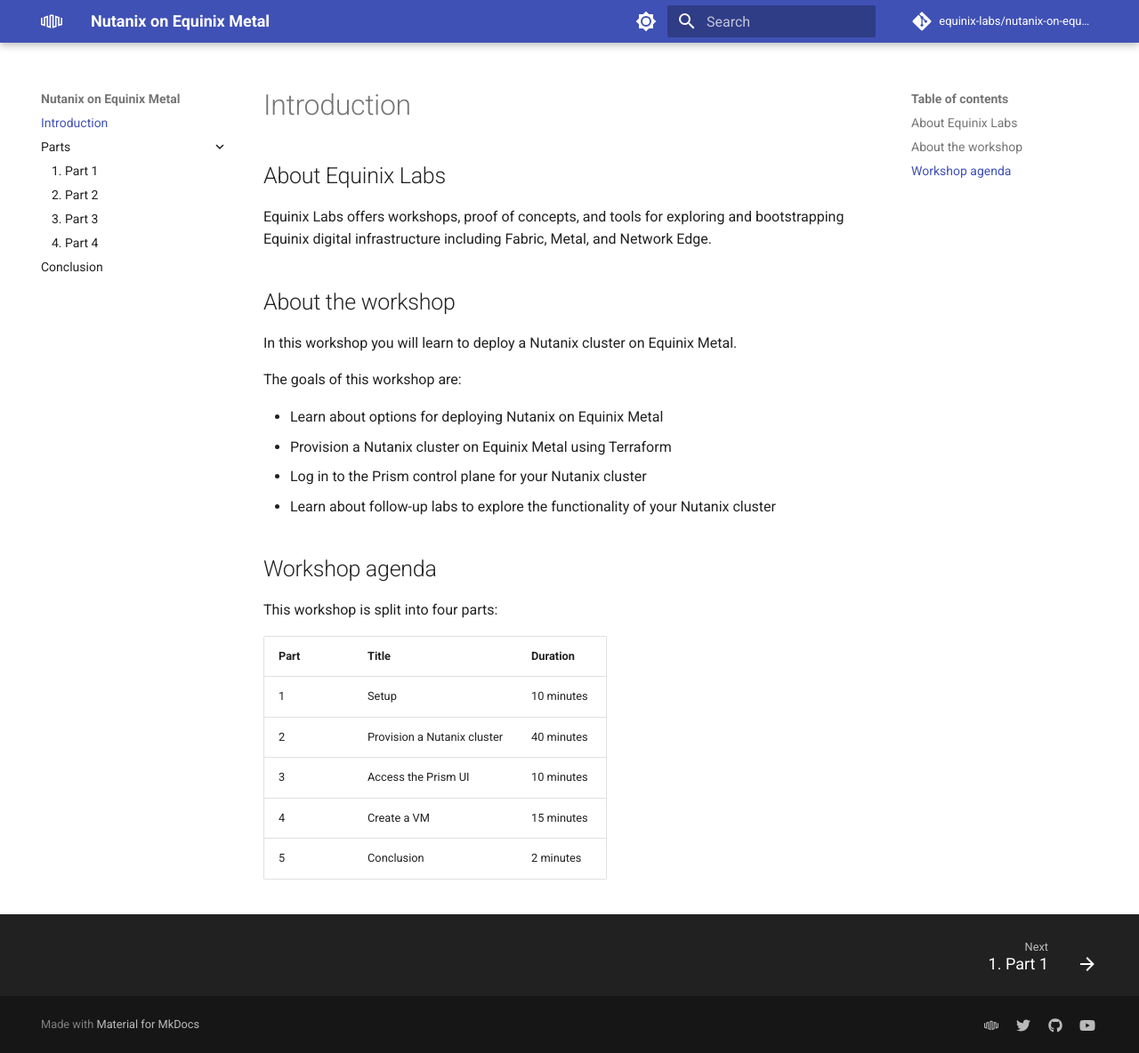
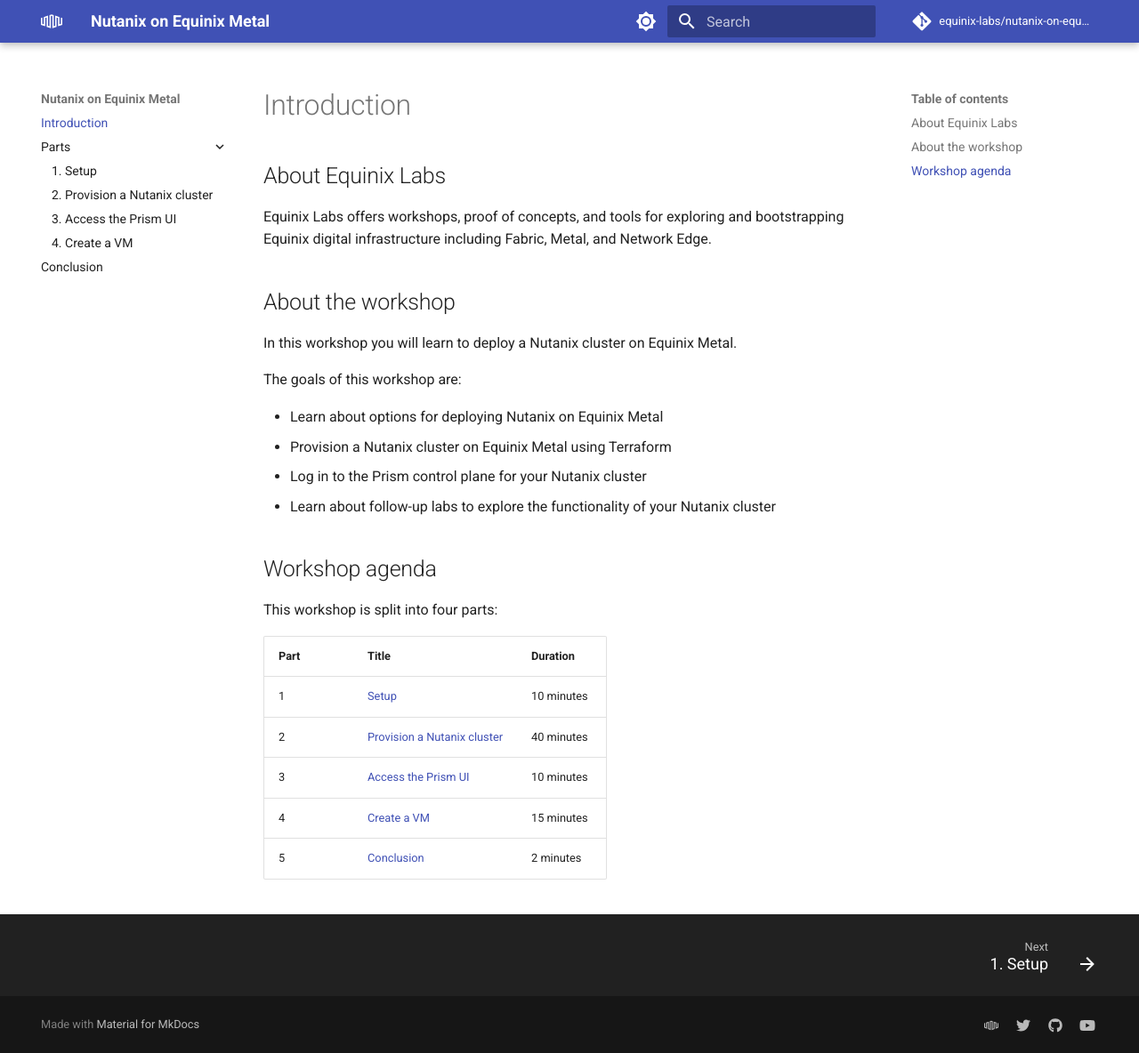
Before and after one commit to equinix-labs/equinix-labs-metal-nutanix-cluster, an MkDocs documentation site: the page built from docs/index.md, in a window 1280 px wide and 1184 px high. Shown: the whole window at 89% size. Built offline with MkDocs 1.6.1 and Material for MkDocs 9.7.7, drawn with Linux system fonts in a browser that asks for light colours; comment, search, counter and statistics services are not loaded.

Commit message:
fix: use page titles for nav, make ToC clickable

```diff
--- a/docs/index.md
+++ b/docs/index.md
@@ -25,8 +25,8 @@
 
 | Part | Title | Duration |
 | - | - | - |
-| 1 | Setup | 10 minutes |
-| 2 | Provision a Nutanix cluster | 40 minutes |
-| 3 | Access the Prism UI | 10 minutes |
-| 4 | Create a VM | 15 minutes |
-| 5 | Conclusion | 2 minutes |
+| 1 | [Setup](parts/setup.md) | 10 minutes |
+| 2 | [Provision a Nutanix cluster](parts/provision_nutanix_cluster.md) | 40 minutes |
+| 3 | [Access the Prism UI](parts/access_prism_ui.md) | 10 minutes |
+| 4 | [Create a VM](parts/create_a_vm.md) | 15 minutes |
+| 5 | [Conclusion](parts/conclusion.md) | 2 minutes |
--- a/mkdocs.yml
+++ b/mkdocs.yml
@@ -11,10 +11,10 @@
   - Introduction: index.md
 
   - Parts:
-      - 1. Part 1: parts/part1.md
-      - 2. Part 2: parts/part2.md
-      - 3. Part 3: parts/part3.md
-      - 4. Part 4: parts/part4.md
+      - 1. Setup: parts/setup.md
+      - 2. Provision a Nutanix cluster: parts/provision_nutanix_cluster.md
+      - 3. Access the Prism UI: parts/access_prism_ui.md
+      - 4. Create a VM: parts/create_a_vm.md
 
   - Conclusion: parts/conclusion.md
 
```
Also changed, not shown: docs/parts/access_prism_ui.md (renamed from docs/parts/part3.md), docs/parts/create_a_vm.md (renamed from docs/parts/part4.md), docs/parts/provision_nutanix_cluster.md (renamed from docs/parts/part2.md), docs/parts/setup.md (renamed from docs/parts/part1.md).
